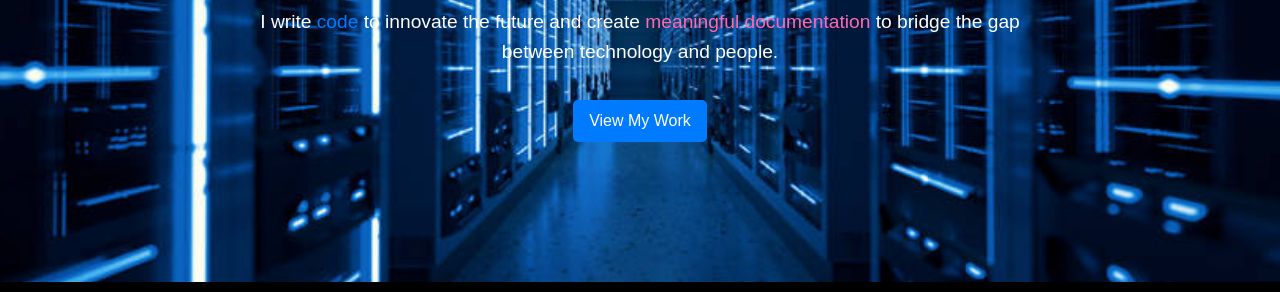
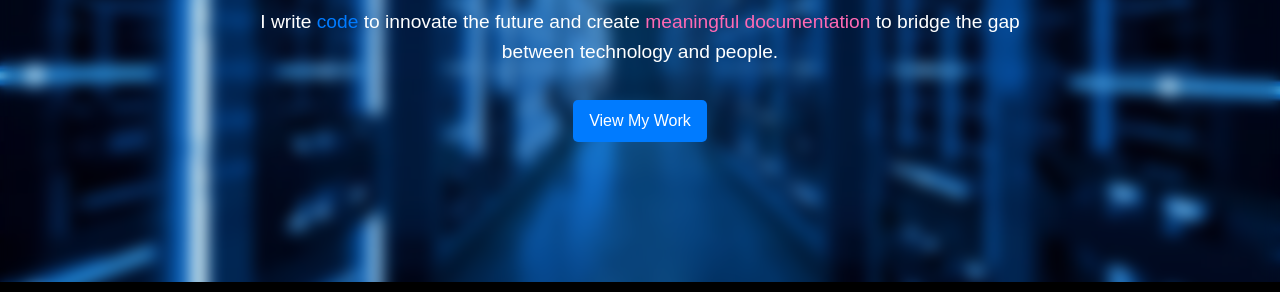
Before and after one commit to mekandru/Technical-Writing-Portfolio-3, a plain HTML site: page index.html in a window 1280 px wide. Shown: the part 339-631 px from the top of the page. Drawn offline with Linux system fonts and the light colour scheme.

Commit message:
Update index.html

```diff
--- a/index.html
+++ b/index.html
@@ -8,6 +8,10 @@
     <link rel="stylesheet" href="https://cdnjs.cloudflare.com/ajax/libs/font-awesome/5.15.3/css/all.min.css">
 </head>
 <body>
+    <div class="background">
+        <!-- Background layer -->
+    </div>
+
     <div class="content-wrapper">
         <nav class="navbar">
             <ul class="nav-links">
```
